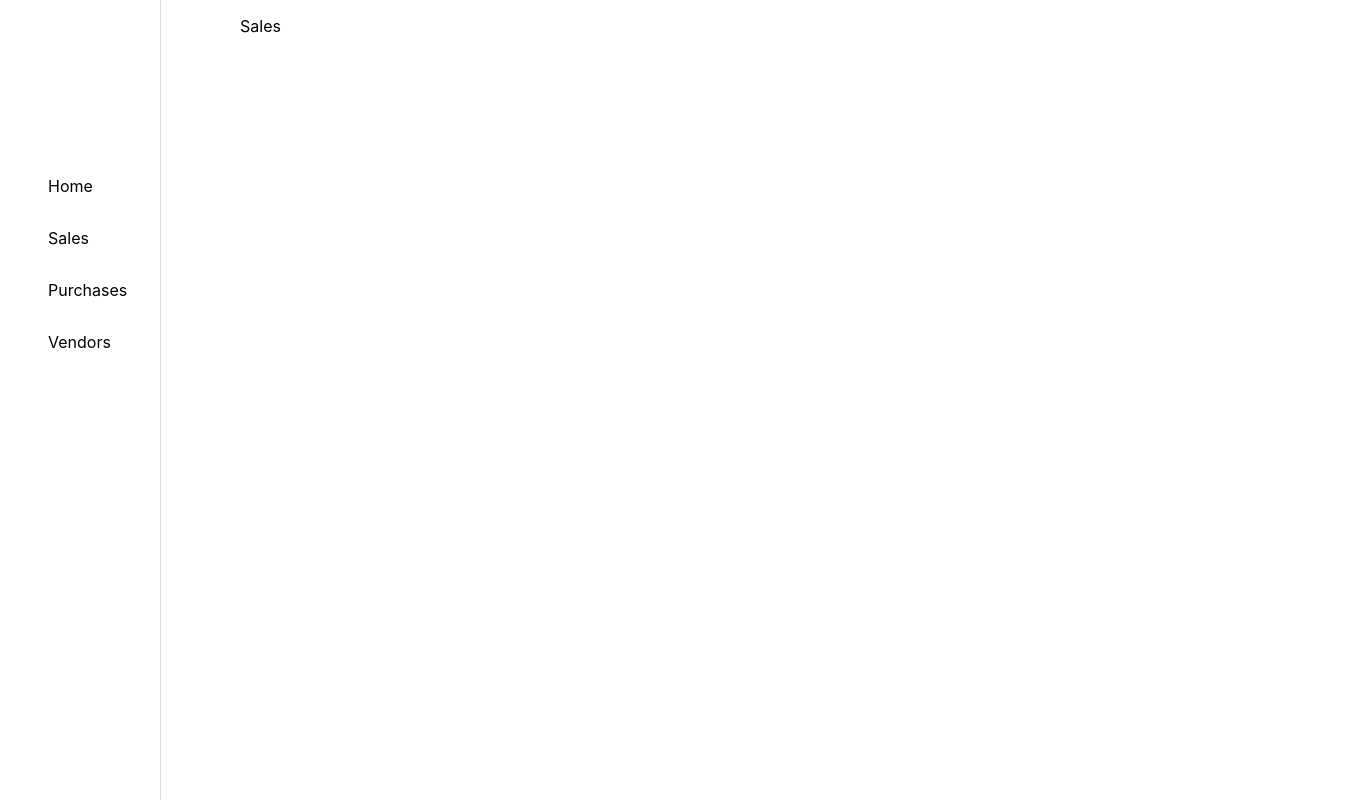
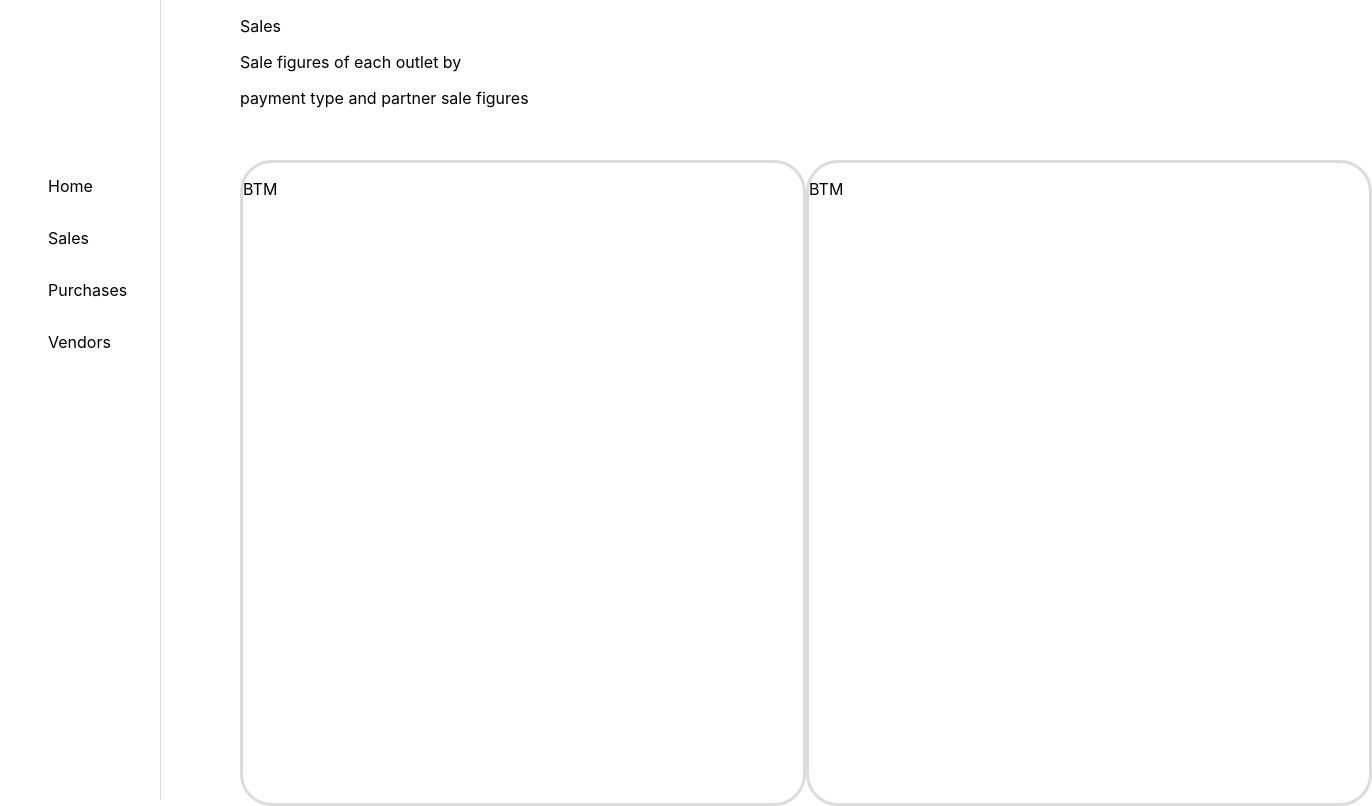
Before and after one commit to styp3r/statsuite, a React (Create React App) app: page /sales in a window 1280 px wide. Shown: the top 806 px of the page, 1372 px wide, since content can reach past the window. Built offline with nearby package versions, Linux system fonts and the light colour scheme; the HTML template or start-up script is replaced by a standard one.

Commit message:
Adds sale figure box for each outlet with basic layout

```diff
--- a/src/App.css
+++ b/src/App.css
@@ -131,3 +131,34 @@
   margin: 0 2rem 0 2rem;
   text-align: right;
 }
+
+.sales-main-container{
+  width: 100%;
+}
+
+.sales-body-container{
+  width: 80%;
+  display: grid;
+  grid-template-columns: repeat(2, 1fr);
+  grid-auto-rows: 45rem;
+  margin: 0 0 0 15rem;
+}
+
+#sale-figures-box{
+  width: 35rem;
+  height: 40rem;
+  border: solid 3px #dcdcdc;
+  border-radius: 2rem;
+}
+
+.sale-figures-box-id{
+  width: 100%;
+  height: 5rem;
+}
+
+.sale-figures-container{
+  width: 100%;
+  height: 33rem;
+  overflow-x: hidden;
+  overflow-y: scroll;
+}
--- /dev/null
+++ b/src/components/SaleFiguresBox.js
@@ -0,0 +1,17 @@
+const SaleFiguresBox = (props) => {
+    return (
+        <div id="sale-figures-box">
+            <div className = "sale-figures-box-id">
+                <p className="sale-figures-box-shopname">{props.shopname}BTM</p>
+                <p className="sale-figures-box-date">{props.saleDate}</p>
+            </div>
+            <div className="sale-figures-container">
+                <p className="sale-cash-sale">{props.cashSale}</p>
+                <p className="sale-card-sale">{props.cardSale}</p>
+                <p className="sale-upi-sale">{props.upiSale}</p>
+            </div>
+        </div>
+    );
+}
+
+export default SaleFiguresBox;
--- a/src/components/Sales.js
+++ b/src/components/Sales.js
@@ -1,11 +1,27 @@
+import SaleFiguresBox from './SaleFiguresBox'
+
 const Sales = () => {
     return (
         <div className="home-container">
-            <div className="main-container">
+            <div className="sales-main-container">
                 <div className="top-section">
                     <div className="greeting-section">
                         <p>Sales</p>
+                        <p>Sale figures of each outlet by</p>
+                        <p>payment type and partner sale figures</p>
                     </div>
+                </div>
+
+                <div className = "sales-body-container">
+                    <SaleFiguresBox />
+                    <SaleFiguresBox />
+                    <SaleFiguresBox />
+                    <SaleFiguresBox />
+                    <SaleFiguresBox />
+                    <SaleFiguresBox />
+                    <SaleFiguresBox />
+                    <SaleFiguresBox />
+                    <SaleFiguresBox />
                 </div>
             </div>
         </div>
```
